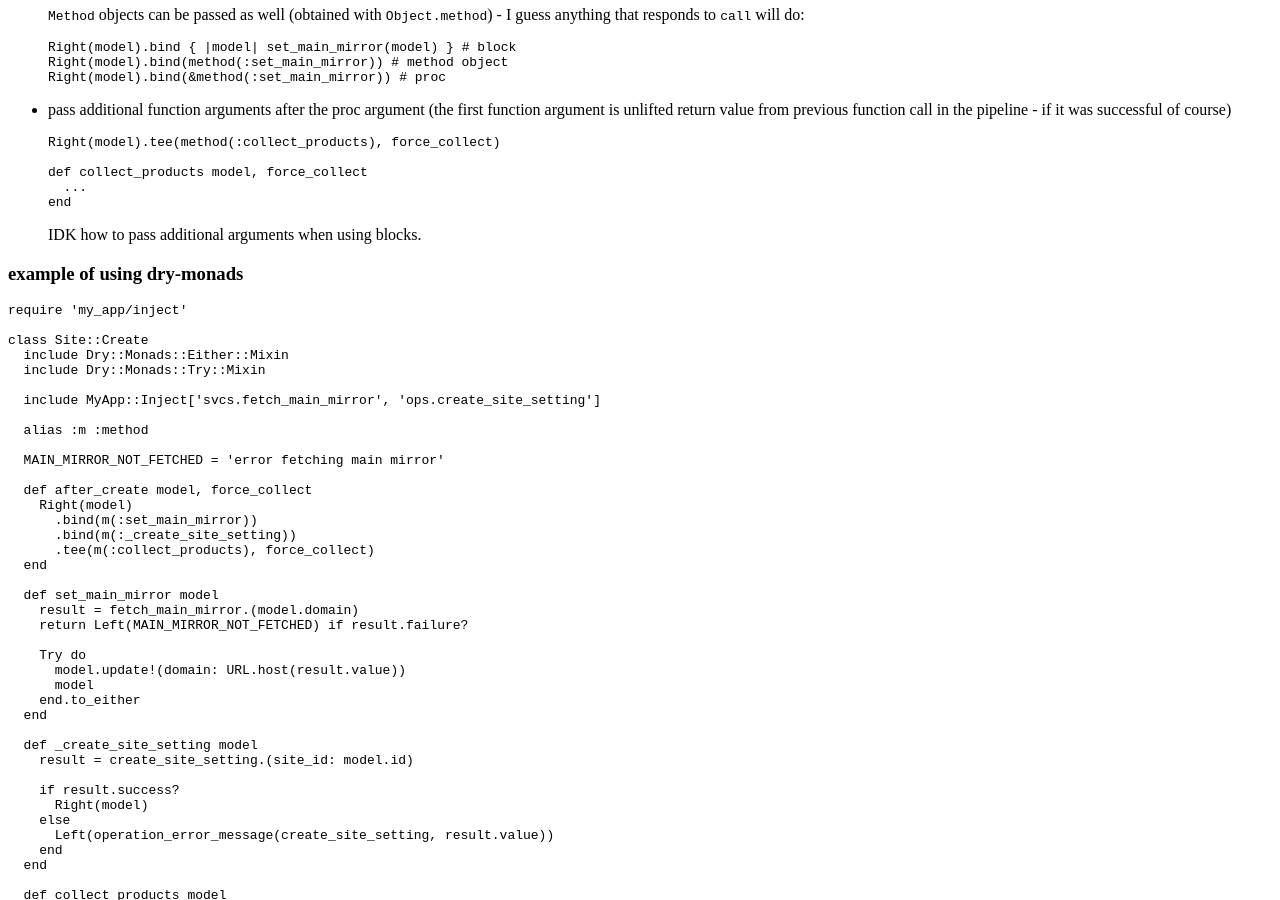
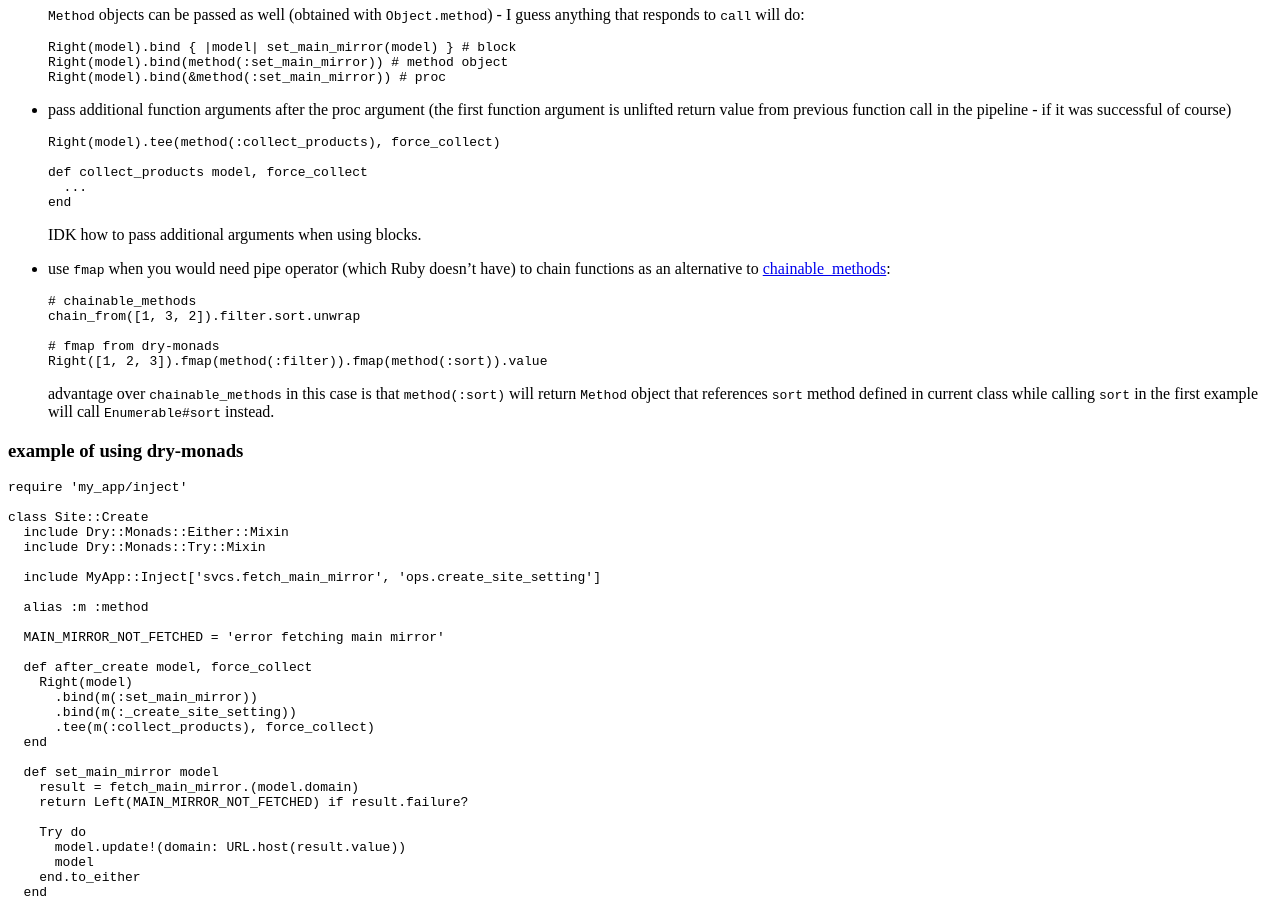
Before and after one commit to tap349/tap349.github.io, a Jekyll site: the page built from _posts/2017-02-27-monads-in-ruby.md, in a window 1280 px wide and 900 px high, scrolled down 2938 px. Built offline with Jekyll 4.4.1, drawn with Linux system fonts in a browser that asks for light colours.

Commit message:
update 2017-03-02_14:36:07

````diff
--- a/_posts/2017-02-27-monads-in-ruby.md
+++ b/_posts/2017-02-27-monads-in-ruby.md
@@ -232,6 +232,22 @@ monads have the following methods:
 
   IDK how to pass additional arguments when using blocks.
 
+- use `fmap` when you would need pipe operator (which Ruby doesn't have)
+  to chain functions as an alternative to
+  [chainable_methods](https://github.com/akitaonrails/chainable_methods/):
+
+  ```ruby
+  # chainable_methods
+  chain_from([1, 3, 2]).filter.sort.unwrap
+
+  # fmap from dry-monads
+  Right([1, 2, 3]).fmap(method(:filter)).fmap(method(:sort)).value
+  ```
+
+  advantage over `chainable_methods` in this case is that `method(:sort)` will
+  return `Method` object that references `sort` method defined in current class
+  while calling `sort` in the first example will call `Enumerable#sort` instead.
+
 ### example of using dry-monads
 
 ```ruby
````
